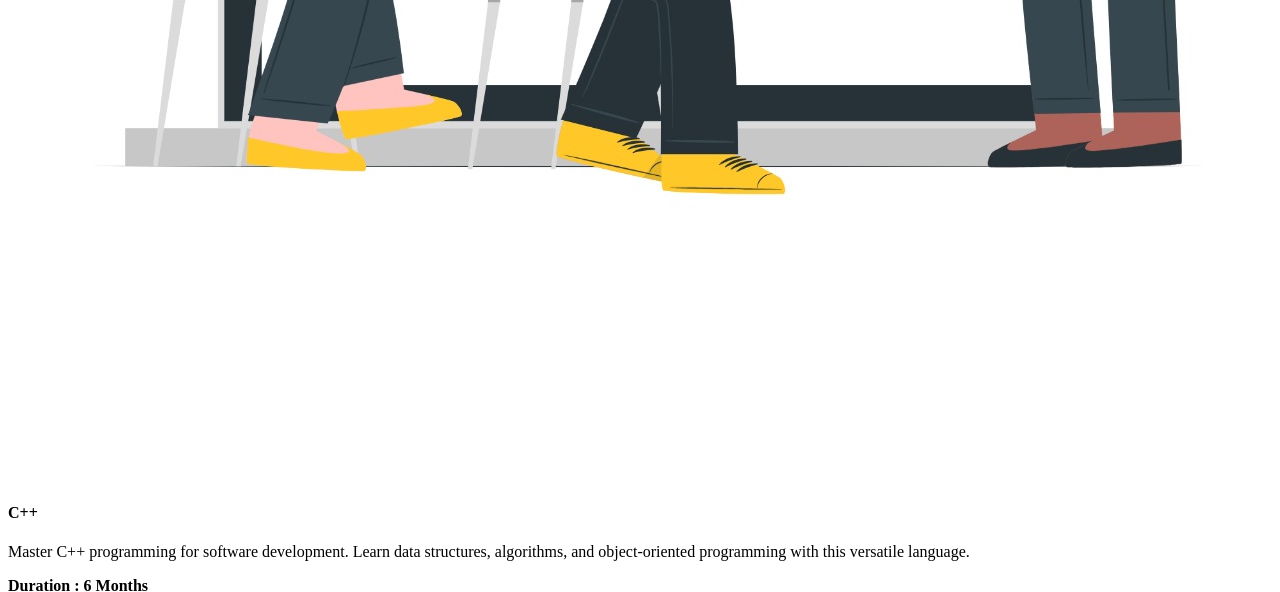
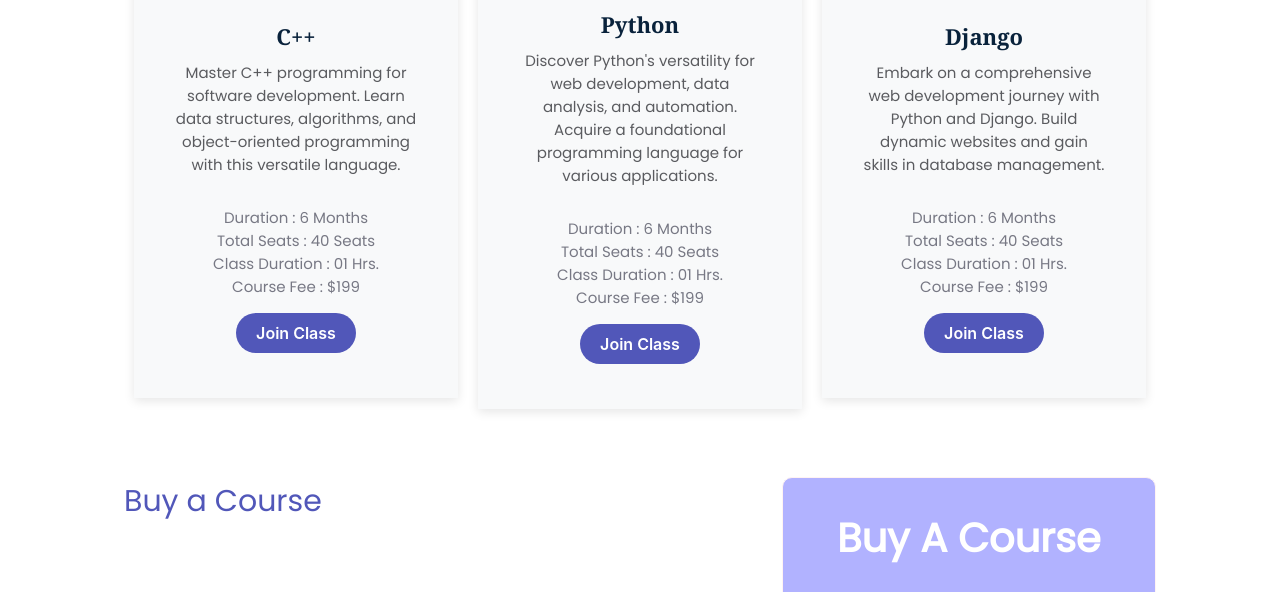
Before and after one commit to AsmiVats/Beyond-excellence-, a plain HTML site: page courses.html in a window 1280 px wide. Shown: the part 1096-1688 px from the top of the page. Drawn offline with nearby package versions, Linux system fonts and the light colour scheme; the site is published under a folder, as on GitHub Pages, so addresses that start at the root find nothing.

Commit message:
courses.html

```diff
--- a/courses.html
+++ b/courses.html
@@ -3,7 +3,7 @@
 <head>
     <meta charset="UTF-8">
     <meta name="viewport" content="width=device-width, initial-scale=1.0">
-    <link rel="stylesheet" href="/css/styles.css">
+    <link rel="stylesheet" href="./css/styles.css">
     <link rel="stylesheet" href="https://fonts.googleapis.com/css2?family=Material+Symbols+Outlined:opsz,wght,FILL,GRAD@24,400,0,0" />
     <link rel="stylesheet" href="https://cdnjs.cloudflare.com/ajax/libs/font-awesome/4.7.0/css/font-awesome.min.css">
 
@@ -305,6 +305,6 @@
   </div>
 
 
-  <script src="/js/main.js"></script>
+  <script src="./js/main.js"></script>
 </body>
 </html>
```
